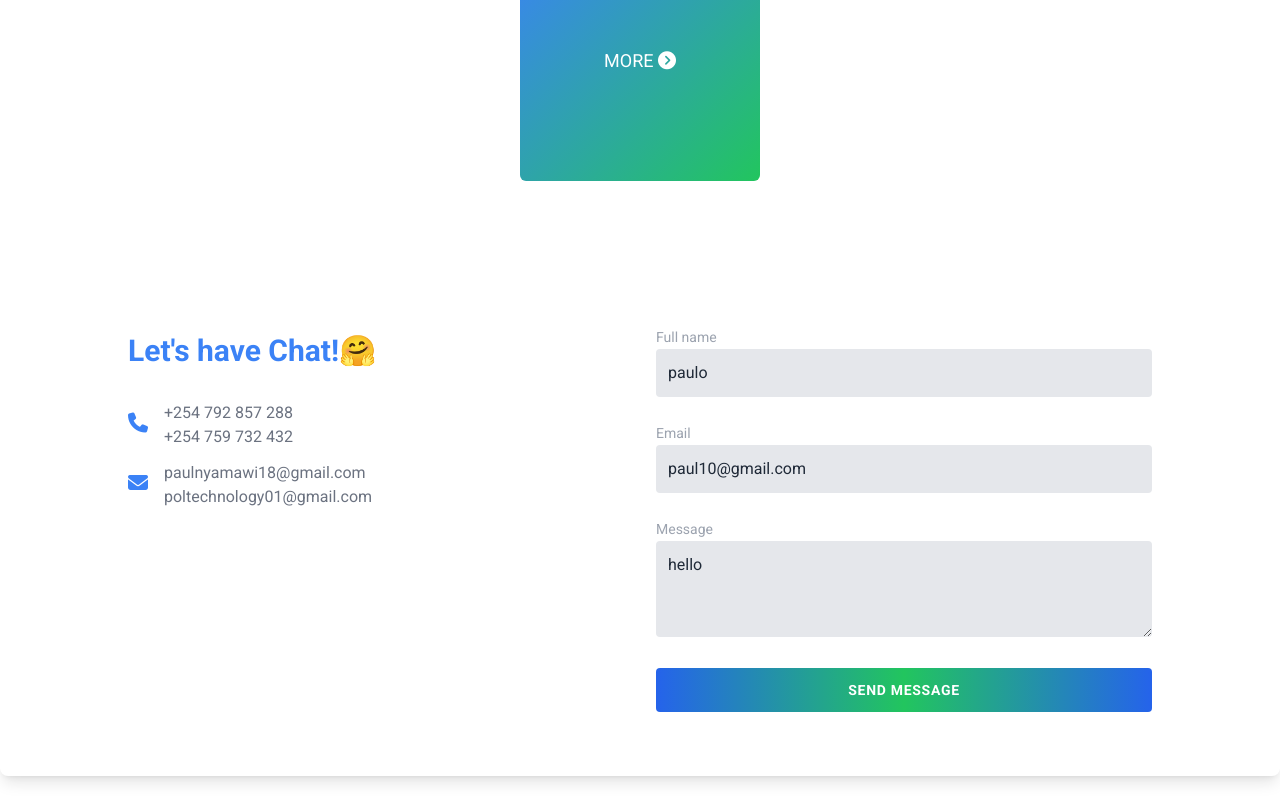
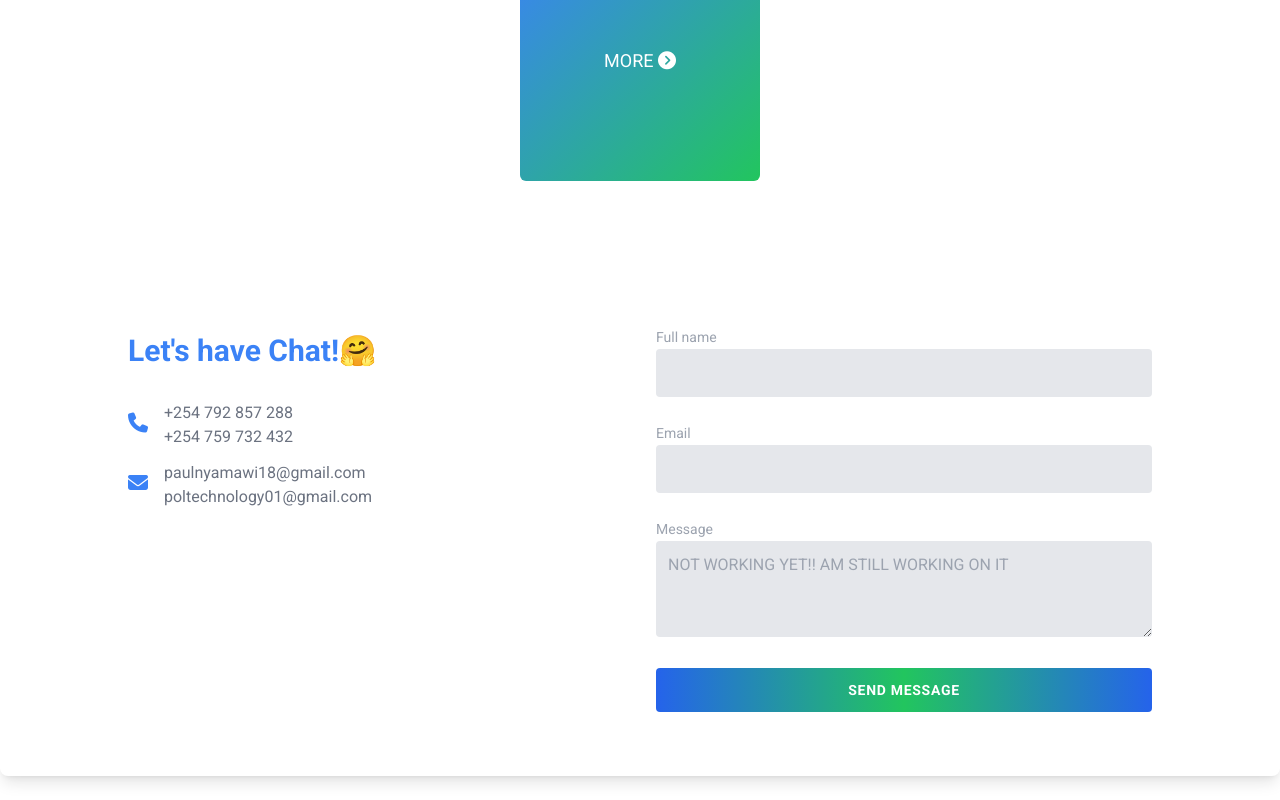
Before and after one commit to Paulhakeem/portfolio, a Vue app: page /portfolio in a window 1280 px wide. Shown: the part 2572-3372 px from the top of the page. Built offline with nearby package versions, Linux system fonts and the light colour scheme; a web font is replaced by a local one.

Commit message:
done email send working am pround

```diff
--- a/src/components/Contacts.vue
+++ b/src/components/Contacts.vue
@@ -37,6 +37,7 @@
       </div>
 
       <form
+        ref="form"
         action="https://formspree.io/f/xqkrkzdz"
         @submit.prevent="sendMessage"
         class="space-y-6"
@@ -44,8 +45,8 @@
         <div>
           <label for="name" class="text-sm text-gray-400">Full name</label>
           <input
-            v-model="senderDetails.name"
-            id="name"
+            v-model="formRef.name"
+            name="user_name"
             type="text"
             placeholder=""
             class="w-full p-3 rounded bg-gray-200 outline-none hover:outline-1 hover:outline-blue-500 text-gray-800"
@@ -61,8 +62,8 @@
         <div>
           <label for="email" class="text-sm text-gray-400">Email</label>
           <input
-            v-model="senderDetails.email"
-            id="email"
+            v-model="formRef.email"
+            name="user_email"
             type="email"
             class="w-full p-3 rounded bg-gray-200 outline-none hover:outline-1 hover:outline-blue-500 text-gray-800"
           />
@@ -77,8 +78,8 @@
         <div>
           <label for="message" class="text-sm text-gray-400">Message</label>
           <textarea
-            v-model="senderDetails.message"
-            id="message"
+            v-model="formRef.message"
+            name="message"
             rows="3"
             placeholder="NOT WORKING YET!! AM STILL WORKING ON IT"
             class="w-full p-3 rounded bg-gray-200 outline-none hover:outline-1 hover:outline-blue-500 text-gray-800"
@@ -116,12 +117,12 @@ const serviceID = ref(VITE_SERVICE_ID);
 const templateID = ref(VITE_EMPLATE_ID);
 const publicID = ref(VITE_PUBLIC_KEY);
 
-const senderDetails = ref({
-  name: "paulo",
-  email: "paul10@gmail.com",
-  message: "hello",
+
+const formRef = ref({
+  name: "",
+  email: "",
+  message: "",
 });
-console.log(senderDetails._rawValue.name);
 
 const rules = computed(() => {
   return {
@@ -131,23 +132,18 @@ const rules = computed(() => {
   };
 });
 
-const v$ = useVuelidate(rules, senderDetails);
+const v$ = useVuelidate(rules, formRef);
 
 const sendMessage = async (e) => {
   const result = await v$.value.$validate();
-  const sendEmail = emailjs.sendForm(
-    serviceID.value,
-    templateID.value,
-    e.target,
-    publicID.value,
-    {
-      name: senderDetails._rawValue.name,
-      email: senderDetails._rawValue.email,
-      message: senderDetails._rawValue.message,
-    }
-  );
-  if (result || sendEmail) {
-    return toast.error("Email sent!", {
+  if (result) {
+    emailjs.sendForm(serviceID.value, templateID.value ,e.target, publicID.value,{
+     name: formRef.name,
+     email: formRef.email,
+     message: formRef.message
+    });
+
+    return toast.success("Email sent!", {
       timeout: 2000,
     });
   } else {
```
